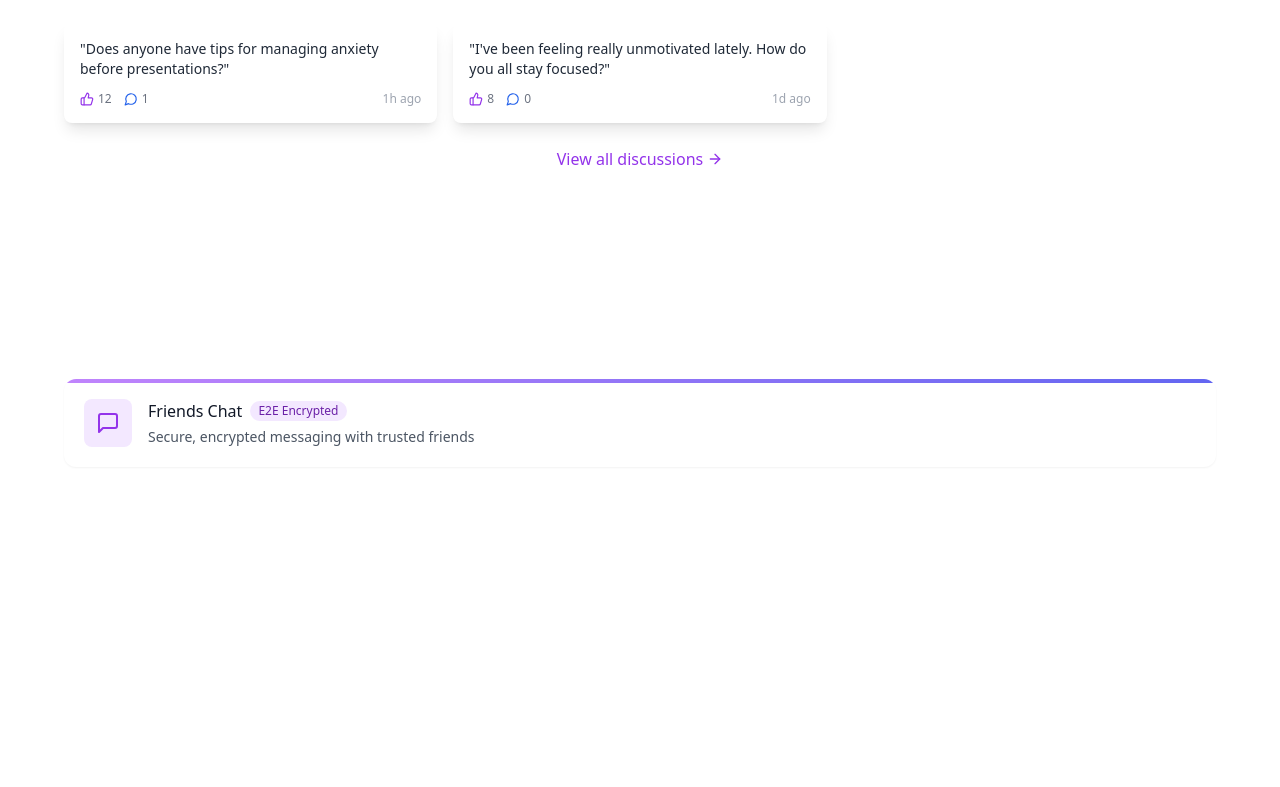
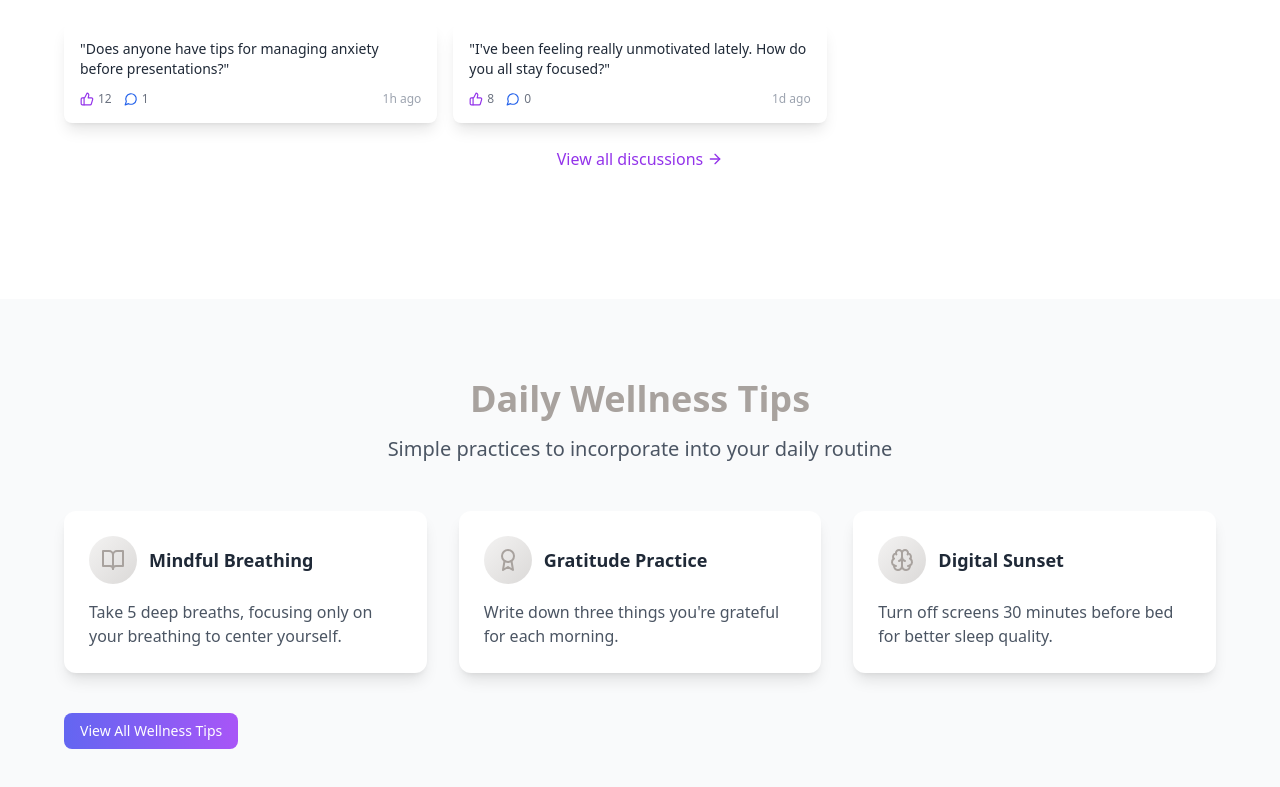
Before and after one commit to priyanshu2119/BWI, a React (Vite) app: page / in a window 1280 px wide. Shown: the part 1889-2676 px from the top of the page. Before the commit the page ends 2436 px from the top, so only its background shows below. Built offline with nearby package versions, Linux system fonts and the light colour scheme.

Commit message:
update alnding page

```diff
--- a/src/pages/LandingPage.tsx
+++ b/src/pages/LandingPage.tsx
@@ -464,7 +464,7 @@ const LandingPage: React.FC = () => {
       </section>
 
       {/* Friends Chat Section */}
-      <section className="py-20 px-4">
+      {/* <section className="py-20 px-4">
         <div className="max-w-6xl mx-auto">
           <motion.div
             key="friends-chat"
@@ -504,8 +504,155 @@ const LandingPage: React.FC = () => {
             </Link>
           </motion.div>
         </div>
+      </section> */}
+      {/* Wellness Tips Section */}
+      <section className="py-20 px-4 bg-gray-50 dark:bg-gray-800">
+        <div className="max-w-6xl mx-auto">
+          <motion.div
+            variants={containerVariants}
+            initial="hidden"
+            animate={controls}
+            className="text-center mb-12"
+          >
+            <motion.h2
+              variants={itemVariants}
+              className="text-3xl md:text-4xl font-bold mb-4"
+              style={{ color: colors[0] }}
+            >
+              Daily Wellness Tips
+            </motion.h2>
+            <motion.p
+              variants={itemVariants}
+              className={`text-xl max-w-3xl mx-auto ${darkMode ? 'text-gray-300' : 'text-gray-600'}`}
+            >
+              Simple practices to incorporate into your daily routine
+            </motion.p>
+          </motion.div>
+
+          <motion.div
+            variants={containerVariants}
+            initial="hidden"
+            animate={controls}
+            className="grid grid-cols-1 md:grid-cols-2 lg:grid-cols-3 gap-8"
+          >
+            {[
+              {
+                title: "Mindful Breathing",
+                description: "Take 5 deep breaths, focusing only on your breathing to center yourself.",
+                icon: <BookOpen size={24} />
+              },
+              {
+                title: "Gratitude Practice",
+                description: "Write down three things you're grateful for each morning.",
+                icon: <Award size={24} />
+              },
+              {
+                title: "Digital Sunset",
+                description: "Turn off screens 30 minutes before bed for better sleep quality.",
+                icon: <Brain size={24} />
+              }
+            ].map((tip, index) => (
+              <motion.div
+                key={`tip-${index}`}
+                variants={itemVariants}
+                className={`p-6 rounded-xl bg-white dark:bg-gray-800 shadow-lg border border-transparent`}
+                whileHover={{
+                  y: -5,
+                  borderColor: colors[0],
+                  boxShadow: `0 15px 30px -10px ${colors[0]}33`,
+                  transition: { duration: 0.2 }
+                }}
+              >
+                <div className="flex items-center mb-4">
+                  <div
+                    className="p-3 rounded-full mr-3"
+                    style={{ background: `linear-gradient(135deg, ${colors[0]}22, ${colors[1]}44)` }}
+                  >
+                    {React.cloneElement(tip.icon, {
+                      style: { color: colors[0] }
+                    })}
+                  </div>
+                  <h3 className={`text-lg font-semibold ${darkMode ? 'text-gray-100' : 'text-gray-800'}`}>
+                    {tip.title}
+                  </h3>
+                </div>
+                <p className={darkMode ? 'text-gray-400' : 'text-gray-600'}>
+                  {tip.description}
+                </p>
+              </motion.div>
+            ))}
+          </motion.div>
+
+          <motion.div
+            variants={itemVariants}
+            className="mt-10 text-center"
+          >
+            <Button
+              onClick={() => navigate('/wellness-tips')}
+              size="md"
+              style={{
+                background: `linear-gradient(to right, ${colors[0]}, ${colors[1]})`,
+                border: 'none'
+              }}
+            >
+              View All Wellness Tips
+            </Button>
+          </motion.div>
+        </div>
       </section>
 
+      {/* Contact/Help Section */}
+      <section className="py-20 px-4">
+        <div className="max-w-4xl mx-auto text-center">
+          <motion.div
+            variants={containerVariants}
+            initial="hidden"
+            animate={controls}
+          >
+            <motion.h2
+              variants={itemVariants}
+              className="text-3xl md:text-4xl font-bold mb-4"
+              style={{ color: colors[0] }}
+            >
+              We're Here For You
+            </motion.h2>
+            <motion.p
+              variants={itemVariants}
+              className={`text-xl mb-8 ${darkMode ? 'text-gray-300' : 'text-gray-600'}`}
+            >
+              Remember, seeking help is a sign of strength, not weakness.
+            </motion.p>
+
+            <motion.div
+              variants={itemVariants}
+              className="flex flex-col md:flex-row gap-4 justify-center"
+            >
+              <Button
+                onClick={() => navigate('/support')}
+                size="md"
+                style={{
+                  background: `linear-gradient(to right, ${colors[0]}, ${colors[1]})`,
+                  border: 'none'
+                }}
+                className="flex items-center justify-center gap-2"
+              >
+                <MessageSquare size={18} />
+                Contact Support
+              </Button>
+
+              <Button
+                onClick={() => navigate('/resources')}
+                size="md"
+                variant="outline"
+                className="flex items-center justify-center gap-2"
+              >
+                <BookOpen size={18} />
+                Mental Health Resources
+              </Button>
+            </motion.div>
+          </motion.div>
+        </div>
+      </section>
       {/* Other sections remain the same */}
     </div>
   );
```
